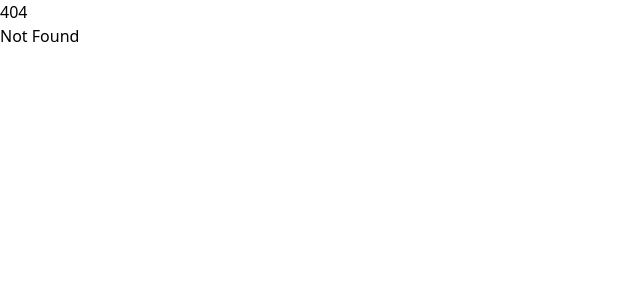
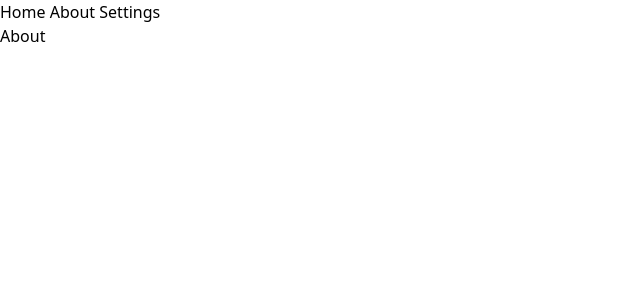
Before and after one commit to ntargon/tauri-app-sveltekit, a SvelteKit app: page /about in a window 1280 px wide. Before the commit this address had no page. Shown: the top 300 px of the page, without its empty margins (0-640 px from the left). Built offline with nearby package versions, Linux system fonts and the light colour scheme.

Commit message:
sveltekitのルーティングとレイアウトを触ってみた

```diff
--- a/src/routes/+layout.svelte
+++ b/src/routes/+layout.svelte
@@ -2,6 +2,12 @@
   import "../app.css";
 </script>
 
+<nav>
+  <a href="/">Home</a>
+  <a href="/about">About</a>
+  <a href="/settings">Settings</a>
+</nav>
+
 <main class="container">
   <slot />
 </main>
--- /dev/null
+++ b/src/routes/about/+page.svelte
@@ -0,0 +1 @@
+<h1>About</h1>
--- /dev/null
+++ b/src/routes/settings/+page.svelte
@@ -0,0 +1 @@
+<h1>Settings</h1>
```
